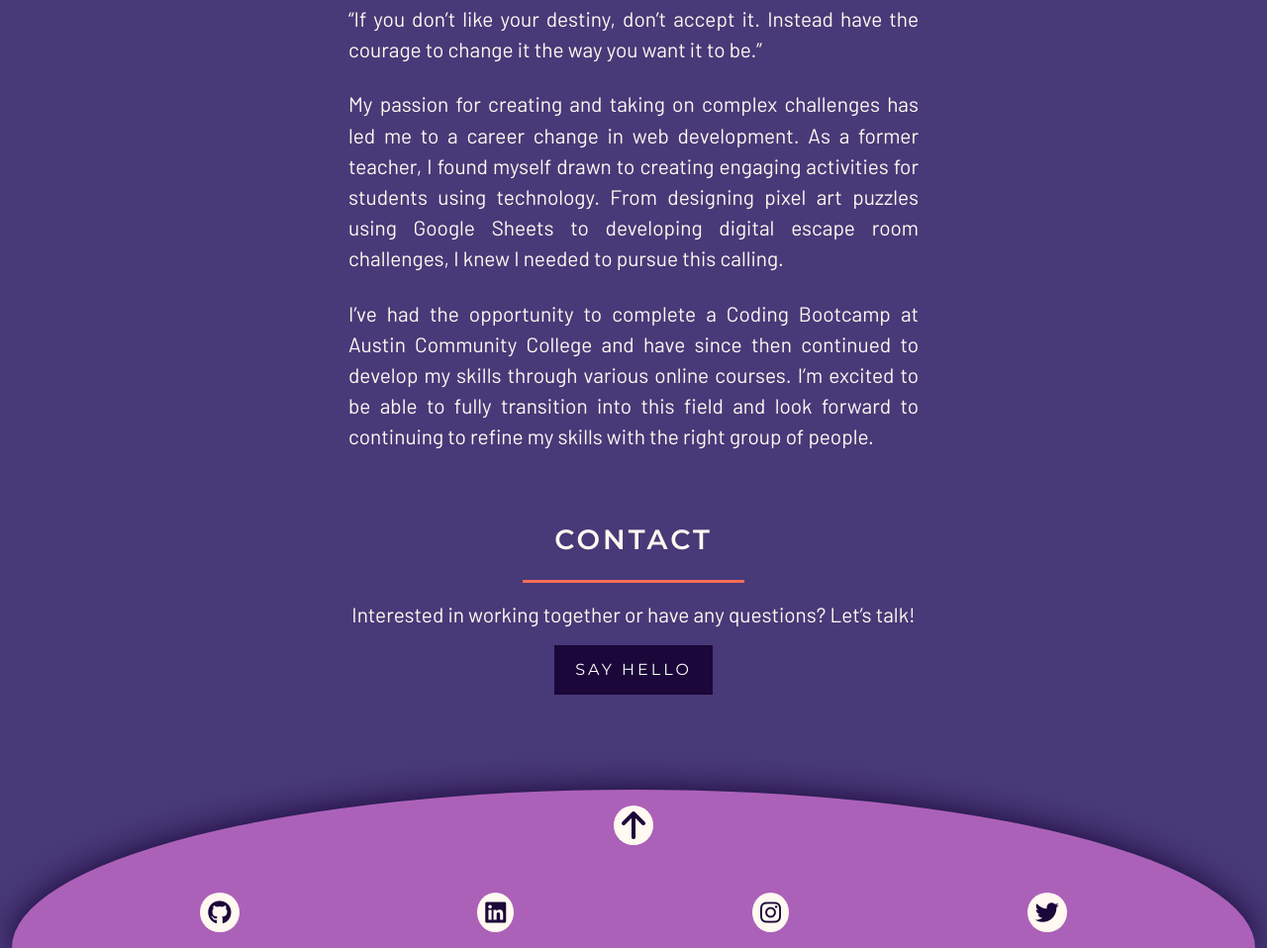
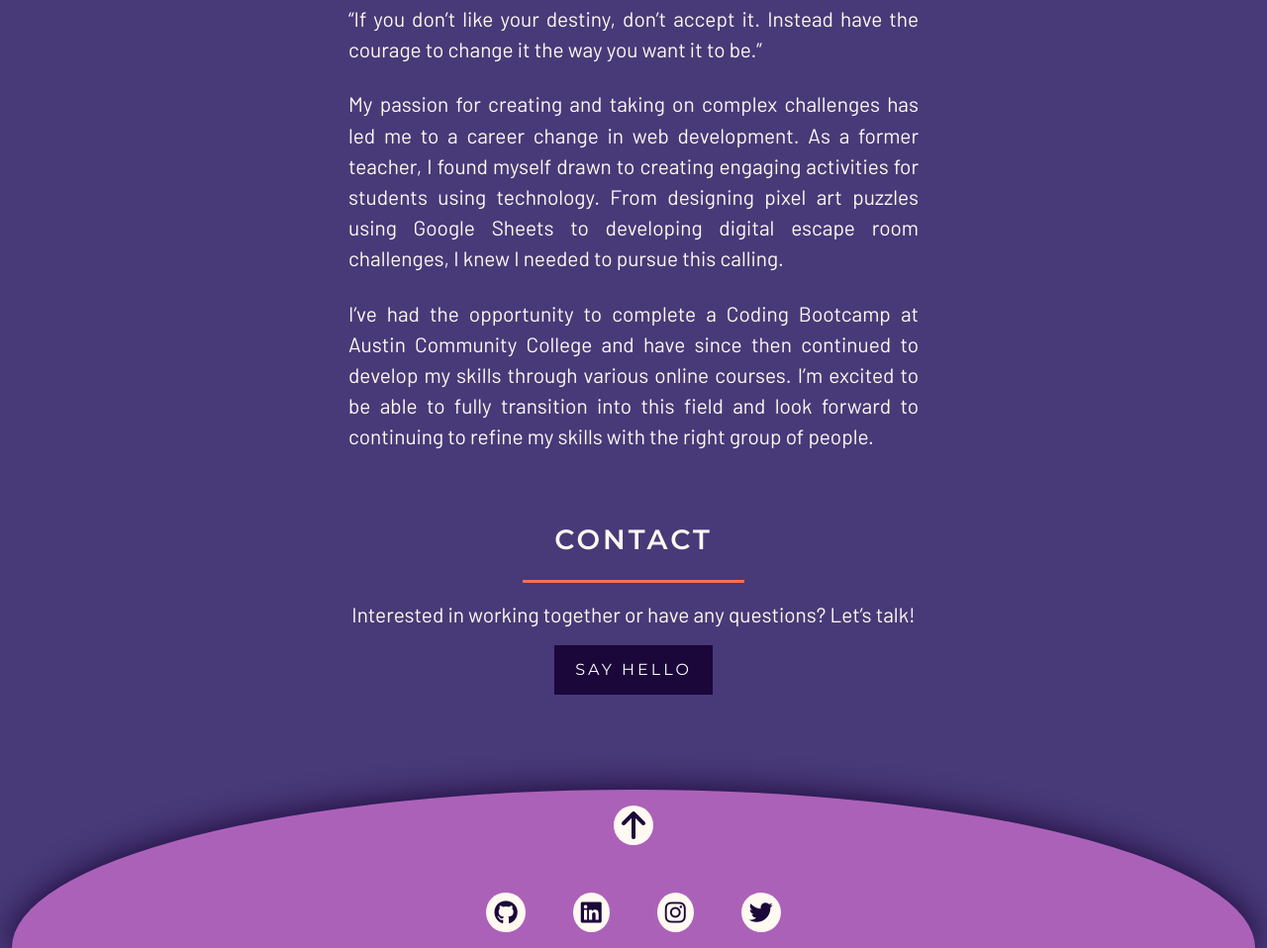
Before and after one commit to bryliebaird/portfolio-website, a website: page index.html in a window 1280 px wide. Shown: the part 1852-2810 px from the top of the page at 99% size. Drawn offline with nearby package versions, Linux system fonts and the light colour scheme; a web font is replaced by a local one.

Commit message:
margin/spacing fixed on footer social icons

```diff
--- a/index.html
+++ b/index.html
@@ -177,7 +177,7 @@
                     </div>
                 </div>
                 <div class="container-lg">
-                    <div class="d-flex justify-content-around">
+                    <div class="d-flex justify-content-center">
 
                         <!-- github span -->
                         <a class="social-span" href="https://github.com/bryliebaird" target="_blank" role="button">
@@ -189,7 +189,7 @@
                         </a>
 
                         <!-- linkedin btn -->
-                        <a class="social-span" href="https://www.linkedin.com/in/brylie-baird/" target="_blank" role="button">
+                        <a class="social-span mx-5" href="https://www.linkedin.com/in/brylie-baird/" target="_blank" role="button">
                             <div class="d-flex justify-content-center align-items-center bg-light text-dark p-2 social-span">
                                 <span class="social-media-link">
                                     <i class="fa-brands fa-linkedin fa-xl"></i>
@@ -198,7 +198,7 @@
                         </a>
 
                         <!-- instagram btn-->
-                            <a class="social-span" data-bs-toggle="modal" data-bs-target="#socialModal">
+                            <a class="social-span me-5" data-bs-toggle="modal" data-bs-target="#socialModal">
                                 <div class="d-flex justify-content-center align-items-center bg-light text-dark p-2 social-span">
                                     <span class="social-media-link">
                                         <i class="fa-brands fa-instagram fa-xl"></i>
@@ -271,7 +271,7 @@
                                 <button type="submit" class="btn btn-dark">Submit</button>
                             </div>
                             <input type="hidden" name="_subject" value="***Portfolio Website Response!!!***">
-                            <input type="hidden" name="_next" value="../pages/thankyou.html">
+                            <input type="hidden" name="_next" value="/pages/thankyou.html">
                             <input type="hidden" name="_captcha" value="false">
                           </form>
                     </div>
```
